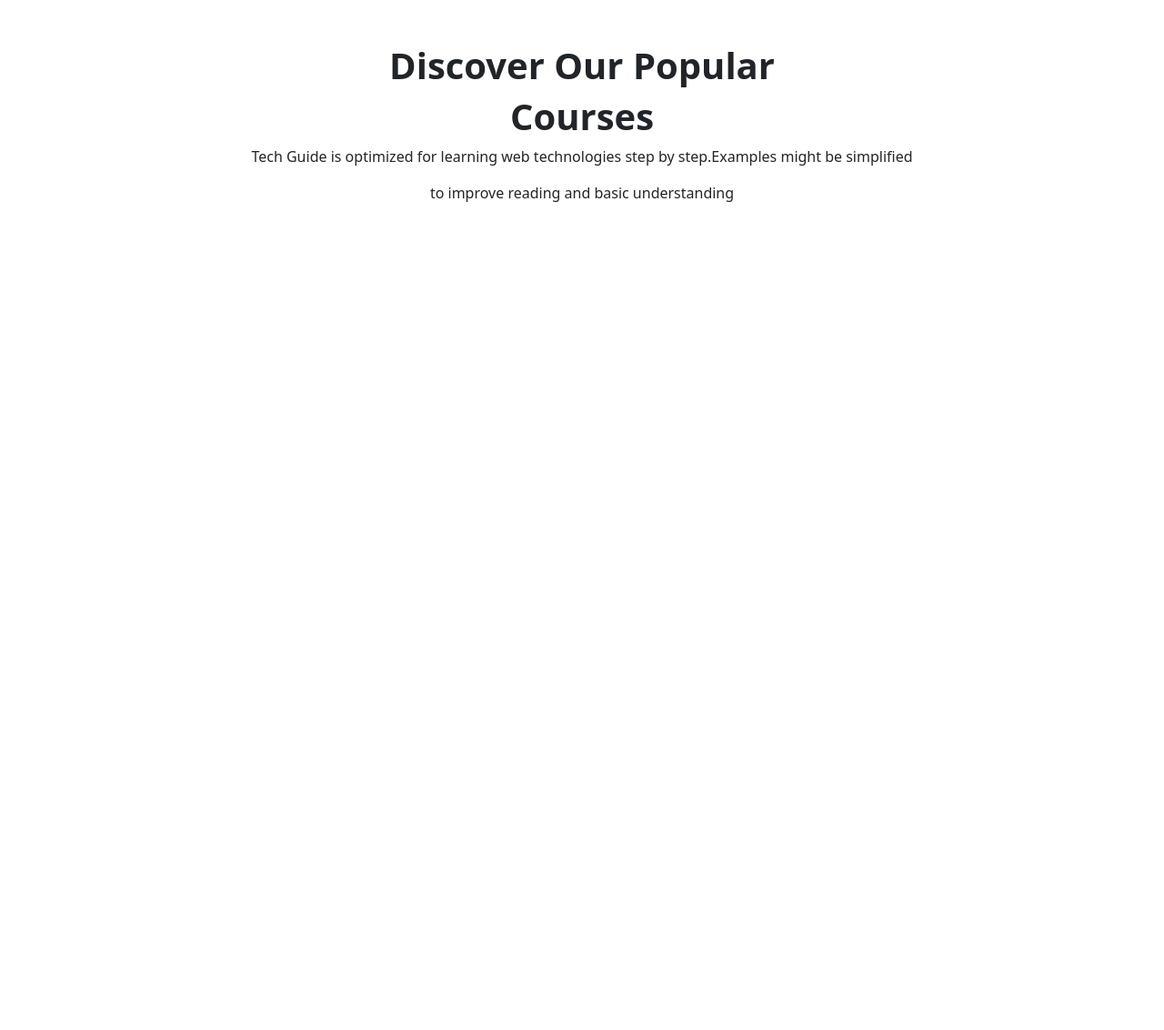
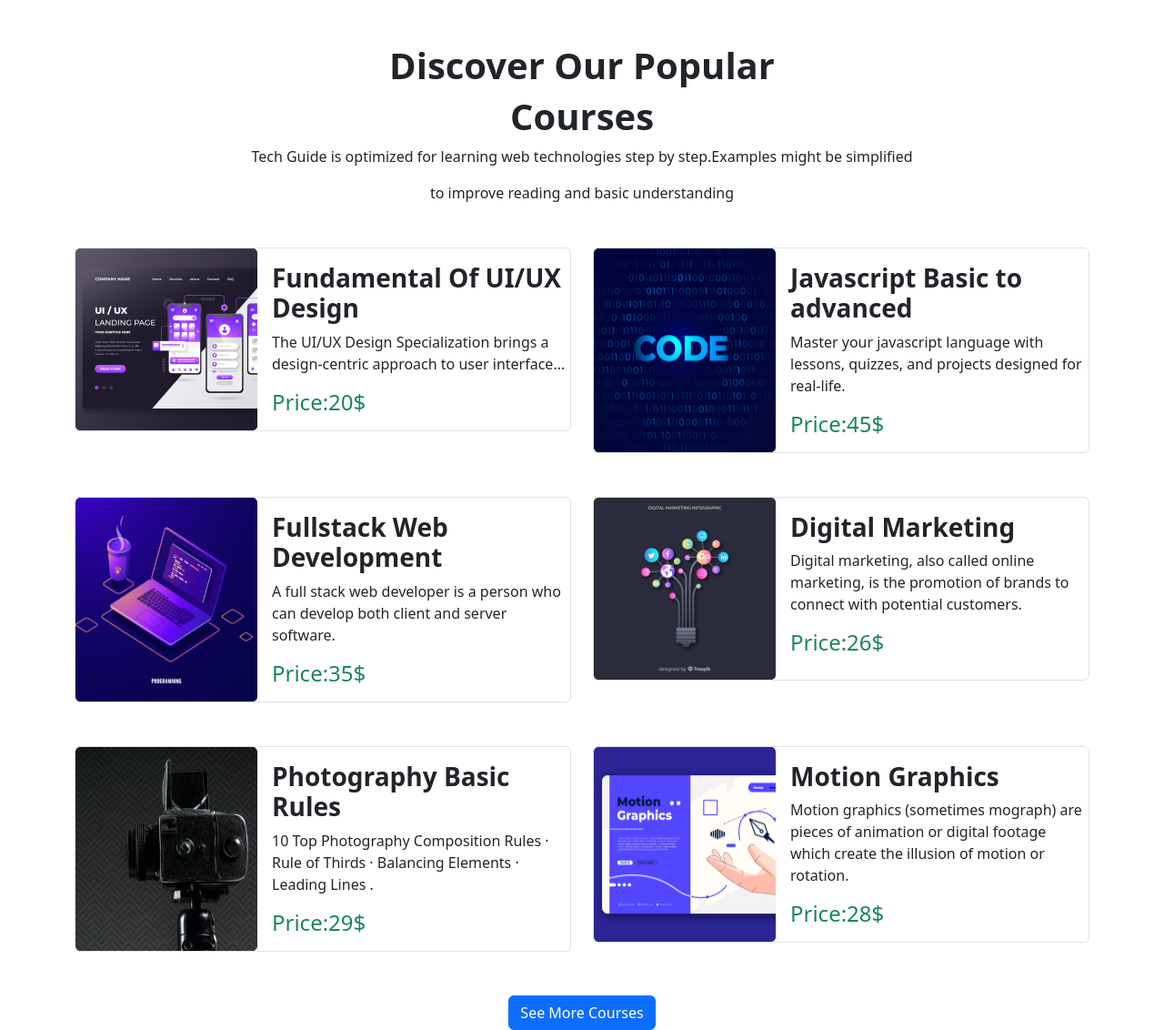
Before and after one commit to Imrantipu/tech-guide, a plain HTML site: page index.html in a window 1280 px wide. Shown: the part 710-1842 px from the top of the page at 91% size. Before the commit the page ends 950 px from the top, so only its background shows below. Drawn offline with nearby package versions, Linux system fonts and the light colour scheme.

Commit message:
course catagories tried

```diff
--- a/index.html
+++ b/index.html
@@ -115,11 +115,103 @@
                 <p> to improve reading and basic understanding</p>
             </div>
         </section>
+
+        <section>
+            <div class="container overflow-hidden text-center mt-5">
+                <div class="row gy-5">
+                    <!-------------course-1 start--------------->
+                    <div class="col-6">
+                        <div class="d-flex border rounded">
+                            <img src="/images/course/course-1.png" alt="course-1 Picture">
+                            <div class="ms-3 mt-3">
+                                <h3 class="text-start fw-bold">Fundamental Of UI/UX Design</h3>
+                                <p class="text-start">The UI/UX Design Specialization brings a design-centric approach
+                                    to user interface...</p>
+                                <h4 class="text-start text-success mb-3">Price:20$</h4>
+                            </div>
+                        </div>
+                    </div>
+                    <!-------------course-1 end--------------->
+                    <!-------------course-2 start--------------->
+                    <div class="col-6">
+                        <div class="d-flex border rounded">
+                            <img src="/images/course/course-2.png" alt="course-2 Picture">
+                            <div class="ms-3 mt-3">
+                                <h3 class="text-start fw-bold">Javascript Basic to advanced</h3>
+                                <p class="text-start">Master your javascript language with lessons, quizzes, and
+                                    projects designed for real-life.</p>
+                                <h4 class="text-start text-success  mb-3">Price:45$</h4>
+                            </div>
+                        </div>
+                    </div>
+                    <!-------------course-2 end--------------->
+                    <!-------------course-3 start--------------->
+                    <div class="col-6">
+                        <div class="d-flex border rounded">
+                            <img src="/images/course/course-3.png" alt="course-2 Picture">
+                            <div class="ms-3 mt-3">
+                                <h3 class="text-start fw-bold">Fullstack Web Development</h3>
+                                <p class="text-start">A full stack web developer is a person who can develop both client
+                                    and server software.</p>
+                                <h4 class="text-start text-success  mb-3">Price:35$</h4>
+                            </div>
+                        </div>
+                    </div>
+                    <!-------------course-3 end--------------->
+                    <!-------------course-4 start--------------->
+                    <div class="col-6">
+                        <div class="d-flex border rounded">
+                            <img src="/images/course/course-4.png" alt="course-2 Picture">
+                            <div class="ms-3 mt-3">
+                                <h3 class="text-start fw-bold">Digital Marketing</h3>
+                                <p class="text-start">Digital marketing, also called online marketing, is the promotion
+                                    of brands to connect with potential customers.</p>
+                                <h4 class="text-start text-success  mb-3">Price:26$</h4>
+                            </div>
+                        </div>
+                    </div>
+                    <!-------------course-4 end--------------->
+                    <!-------------course-5 start--------------->
+                    <div class="col-6">
+                        <div class="d-flex border rounded">
+                            <img src="/images/course/course-5.png" alt="course-2 Picture">
+                            <div class="ms-3 mt-3">
+                                <h3 class="text-start fw-bold">Photography Basic Rules</h3>
+                                <p class="text-start">10 Top Photography Composition Rules · Rule of Thirds · Balancing
+                                    Elements · Leading Lines .</p>
+                                <h4 class="text-start text-success  mb-3">Price:29$</h4>
+                            </div>
+                        </div>
+                    </div>
+                    <!-------------course-5 end--------------->
+                    <!-------------course-6 start--------------->
+                    <div class="col-6">
+                        <div class="d-flex border rounded">
+                            <img src="/images/course/course-6.png" alt="course-2 Picture">
+                            <div class="ms-3 mt-3">
+                                <h3 class="text-start fw-bold">Motion Graphics</h3>
+                                <p class="text-start">Motion graphics (sometimes mograph) are pieces of animation or
+                                    digital footage which create the illusion of motion or rotation.</p>
+                                <h4 class="text-start text-success  mb-3">Price:28$</h4>
+                            </div>
+                        </div>
+                    </div>
+                    <!-------------course-6 end--------------->
+                </div>
+            </div>
+            <br><br>
+            <!---------------courses button start------------>
+            <div class="text-center">
+                <a class="btn btn-primary" href="#" role="button">See More Courses</a>
+            </div>
+            <!---------------courses button end------------>
+        </section>
+        <!-------------courses categories end-2
     </main>
     <!-----------------------------main end-------------------------------->
-    <script src="https://cdn.jsdelivr.net/npm/bootstrap@5.2.0/dist/js/bootstrap.bundle.min.js"
-        integrity="sha384-A3rJD856KowSb7dwlZdYEkO39Gagi7vIsF0jrRAoQmDKKtQBHUuLZ9AsSv4jD4Xa"
-        crossorigin="anonymous"></script>
+        <script src="https://cdn.jsdelivr.net/npm/bootstrap@5.2.0/dist/js/bootstrap.bundle.min.js"
+            integrity="sha384-A3rJD856KowSb7dwlZdYEkO39Gagi7vIsF0jrRAoQmDKKtQBHUuLZ9AsSv4jD4Xa"
+            crossorigin="anonymous"></script>
 </body>
 
 </html>
```
